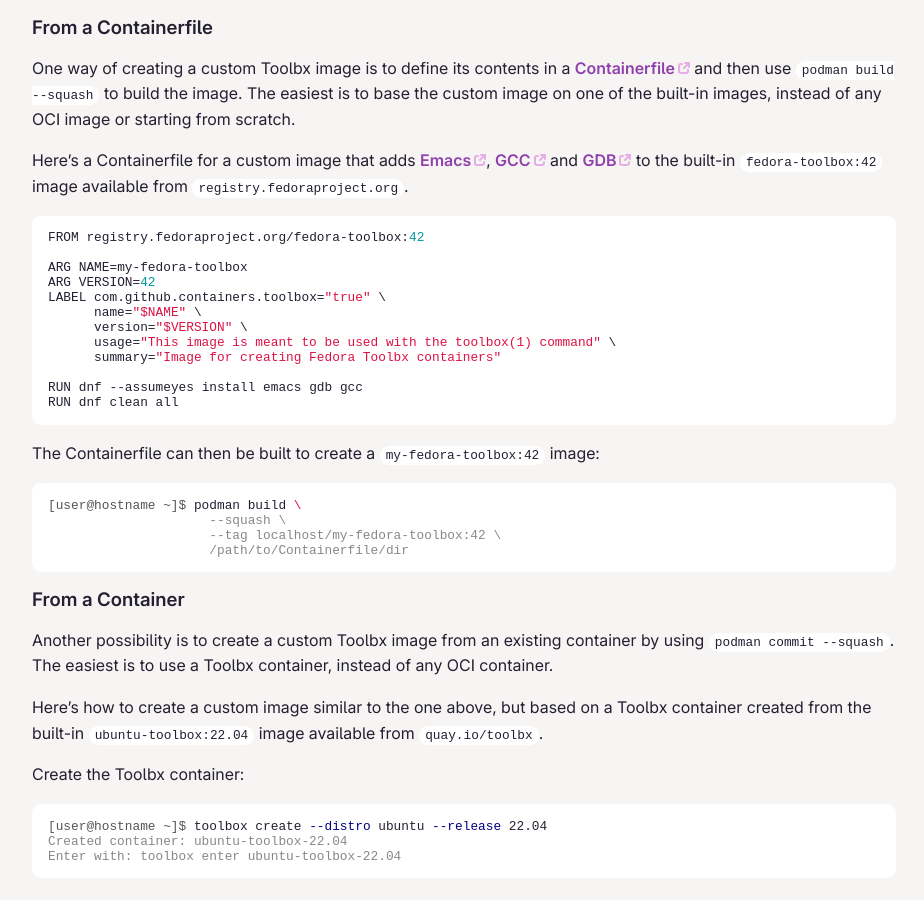
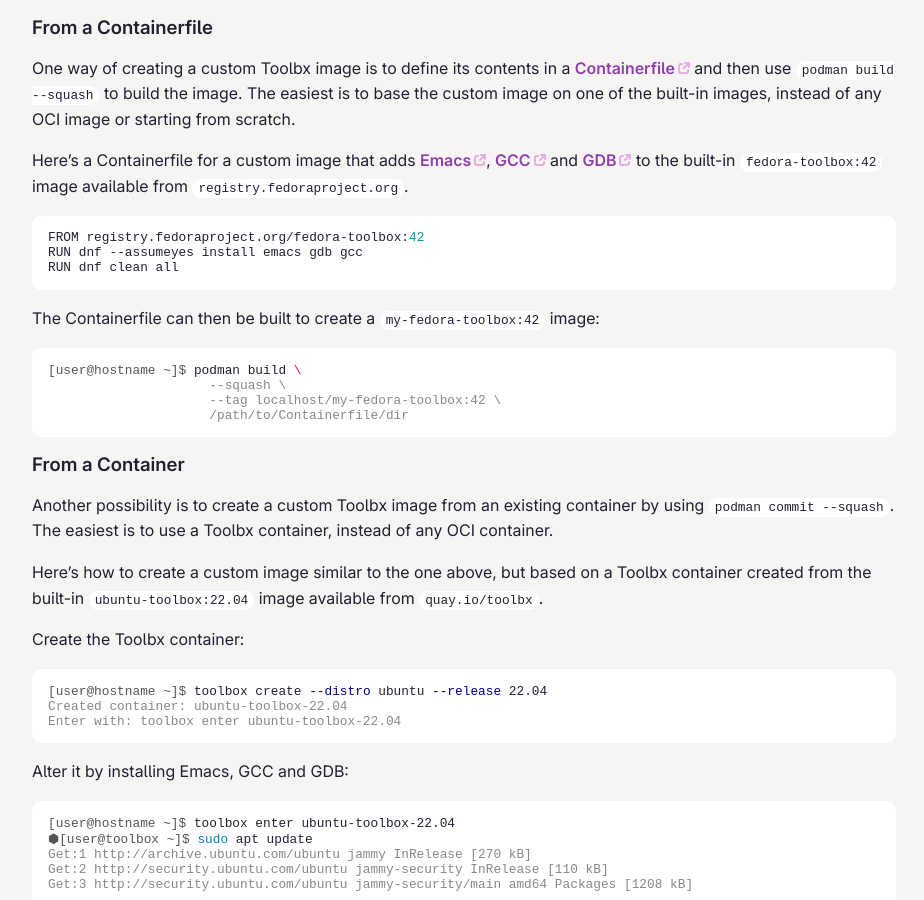
Before and after one commit to containers/containertoolbx.org, a Jekyll site: the page built from doc.md, in a window 1280 px wide and 900 px high, scrolled down 2569 px. Shown: the whole window, without its empty margins (176-1100 px from the left). Built offline with Jekyll 4.4.1, drawn with Linux system fonts in a browser that asks for light colours.

Commit message:
Simplify the Containerfile for creating a custom image
Fallout from 8e2331fdf502140ecfe4f7d134745e8924d32c61

````diff
--- a/doc.md
+++ b/doc.md
@@ -73,15 +73,6 @@
 
 ```conf
 FROM registry.fedoraproject.org/fedora-toolbox:{{ page.fedora-version }}
-
-ARG NAME=my-fedora-toolbox
-ARG VERSION={{ page.fedora-version }}
-LABEL com.github.containers.toolbox="true" \
-      name="$NAME" \
-      version="$VERSION" \
-      usage="This image is meant to be used with the toolbox(1) command" \
-      summary="Image for creating Fedora Toolbx containers"
-
 RUN dnf --assumeyes install emacs gdb gcc
 RUN dnf clean all
 ```
````
